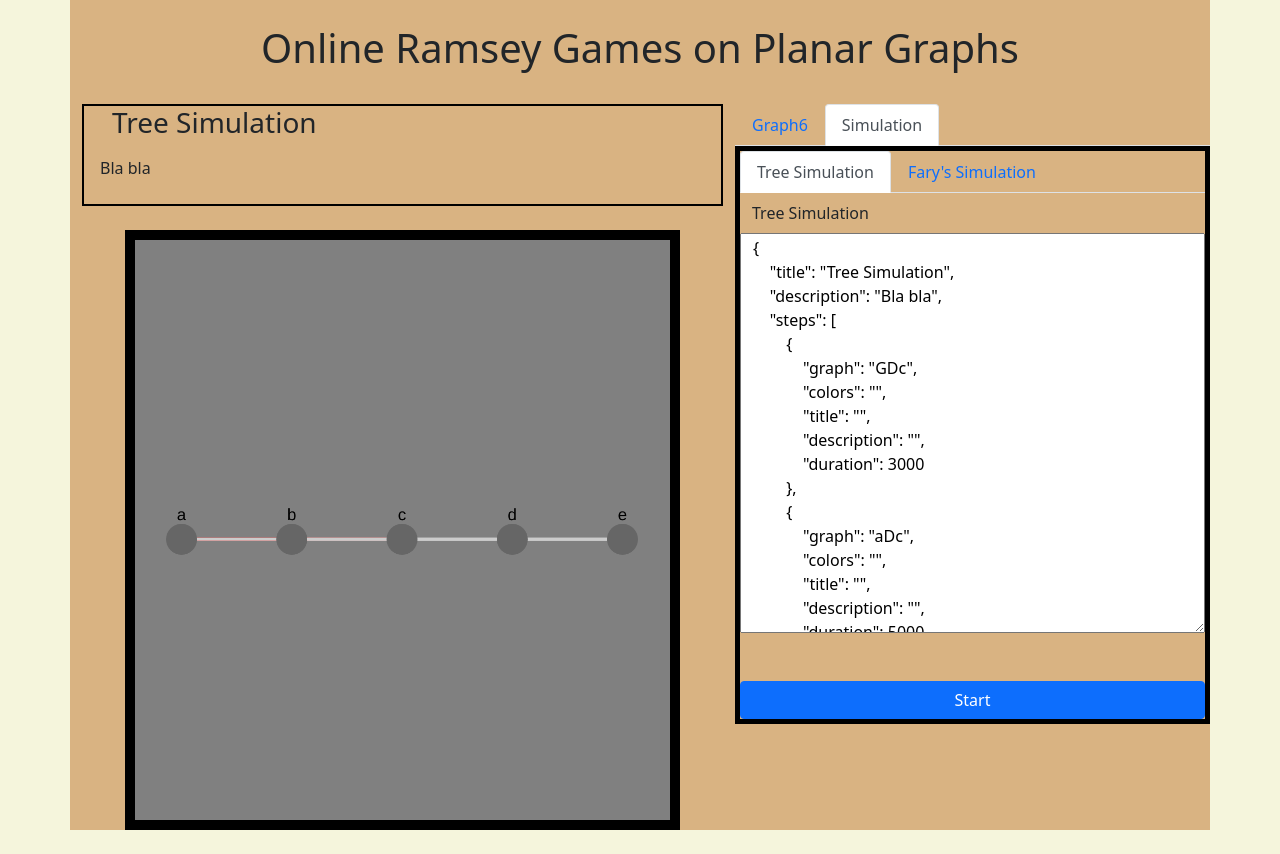
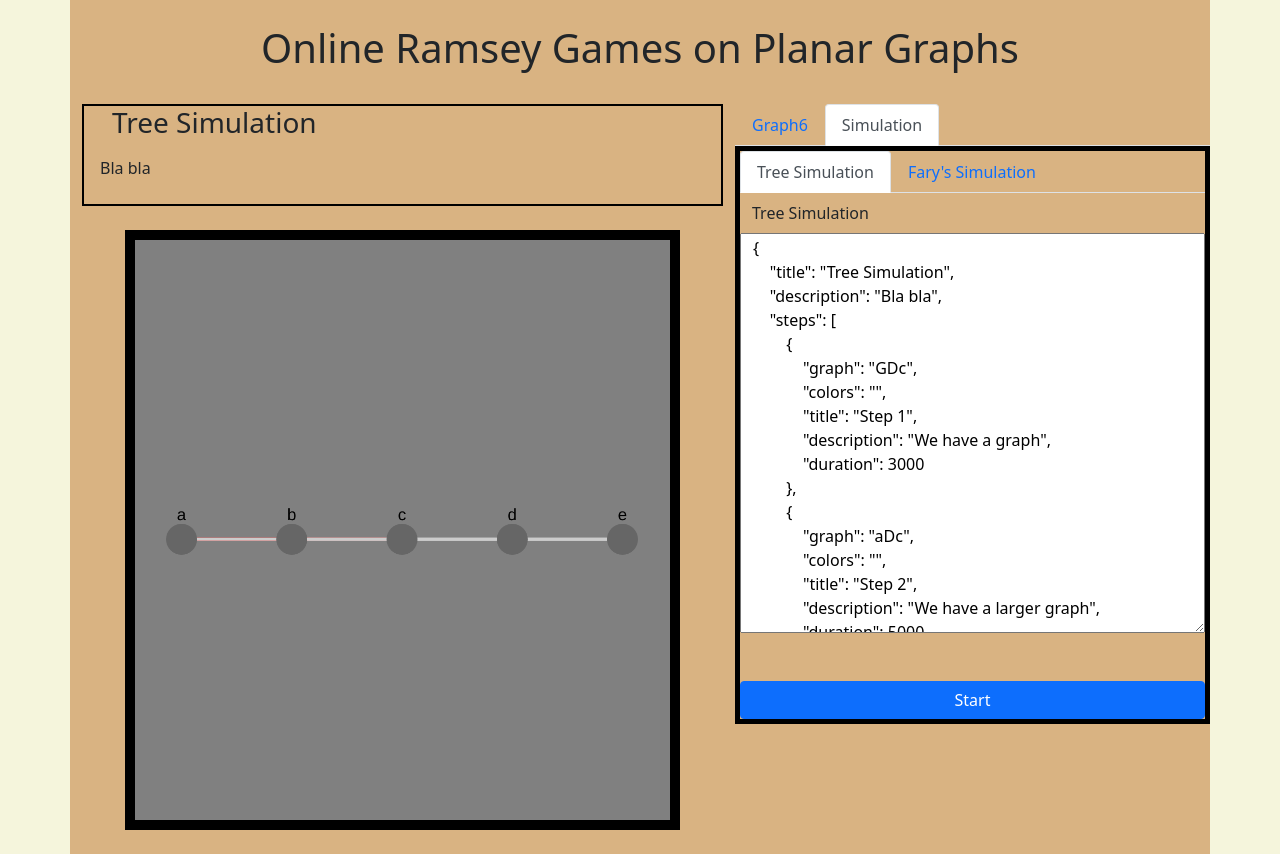
Before and after one commit to MLaurentys/IS_ramsey, a React (Create React App) app in the folder app/: page / in a window 1280 px wide. Before the commit the page ends 830 px from the top, so only its background shows below. Built offline with nearby package versions, Linux system fonts and the light colour scheme.

Commit message:
step description drawn

```diff
--- a/app/src/components/graph_display.tsx
+++ b/app/src/components/graph_display.tsx
@@ -52,6 +52,16 @@ function renderSimulation(props) {
           <Graph />
         </Col>
       </Row>
+      <Row>
+        <Col>
+          <h4>{props.stepTitle}</h4>
+        </Col>
+      </Row>
+      <Row>
+        <Col>
+          <p>{props.stepDescription}</p>
+        </Col>
+      </Row>
     </>
   );
 }
@@ -62,6 +72,7 @@ const renders = Object.seal({
 });
 
 function DisplayGraph(props: any): JSX.Element {
+  console.log(props.simulation);
   // cytoscape div is used by the cytoscape lib. That handles its own state
   return <>{renders[props.tabSelected](props)}</>;
 }
@@ -71,6 +82,8 @@ function MapStateToProps(state: any) {
     tabSelected: state.menu.tabSelected,
     simulations: state.simu.simulations,
     selected: state.simu.selected,
+    stepTitle: state.simu.stepTitle,
+    stepDescription: state.simu.stepDescription,
   };
 }
 
--- a/app/src/data-files/tree_simulation.json
+++ b/app/src/data-files/tree_simulation.json
@@ -5,15 +5,15 @@
     {
       "graph": "GDc",
       "colors": "",
-      "title": "",
-      "description": "",
+      "title": "Step 1",
+      "description": "We have a graph",
       "duration": 3000
     },
     {
       "graph": "aDc",
       "colors": "",
-      "title": "",
-      "description": "",
+      "title": "Step 2",
+      "description": "We have a larger graph",
       "duration": 5000
     }
   ]
--- a/app/src/store/simulation/simulation.ts
+++ b/app/src/store/simulation/simulation.ts
@@ -30,6 +30,14 @@ const handlers: SimulationReducerMap = Object.seal({
     const newSimu = state.simulation.slice(1);
     return { ...state, simulation: newSimu };
   },
+  setStepInfo: (state, payload) => {
+    console.log(payload);
+    return {
+      ...state,
+      stepTitle: payload.payload.stepTitle,
+      stepDescription: payload.payload.stepDescription,
+    };
+  },
   runNextStep: (state: any, payload: any) => {
     if (state.simulation.length === 0) return state;
     state.simulation[0]();
@@ -44,6 +52,8 @@ export function SimulationReducer(
     selected: 0,
     simulation: [],
     stepTimeoutId: null,
+    stepTitle: "",
+    stepDescription: "",
   },
   action: PayloadAction
 ): any {
--- a/app/src/store/simulation/start.ts
+++ b/app/src/store/simulation/start.ts
@@ -5,7 +5,6 @@
 import store from "../store";
 
 function renderStep(stepInfo) {
-  console.log("in step");
   store.dispatch<any>({
     type: "cyto/renderStep",
     payload: {
@@ -17,9 +16,20 @@ function renderStep(stepInfo) {
   });
 }
 
+function updateUIInfo(stepInfo) {
+  store.dispatch<any>({
+    type: "simu/setStepInfo",
+    payload: {
+      stepTitle: stepInfo.title,
+      stepDescription: stepInfo.description,
+    },
+  });
+}
+
 function prepareSimulation(simuSteps) {
   const simulation = simuSteps.map((step) => () => {
     setTimeout(() => renderStep(step));
+    setTimeout(() => updateUIInfo(step));
     setTimeout(
       () => store.dispatch({ type: "simu/runNextStep", payload: null }),
       step.duration
```
